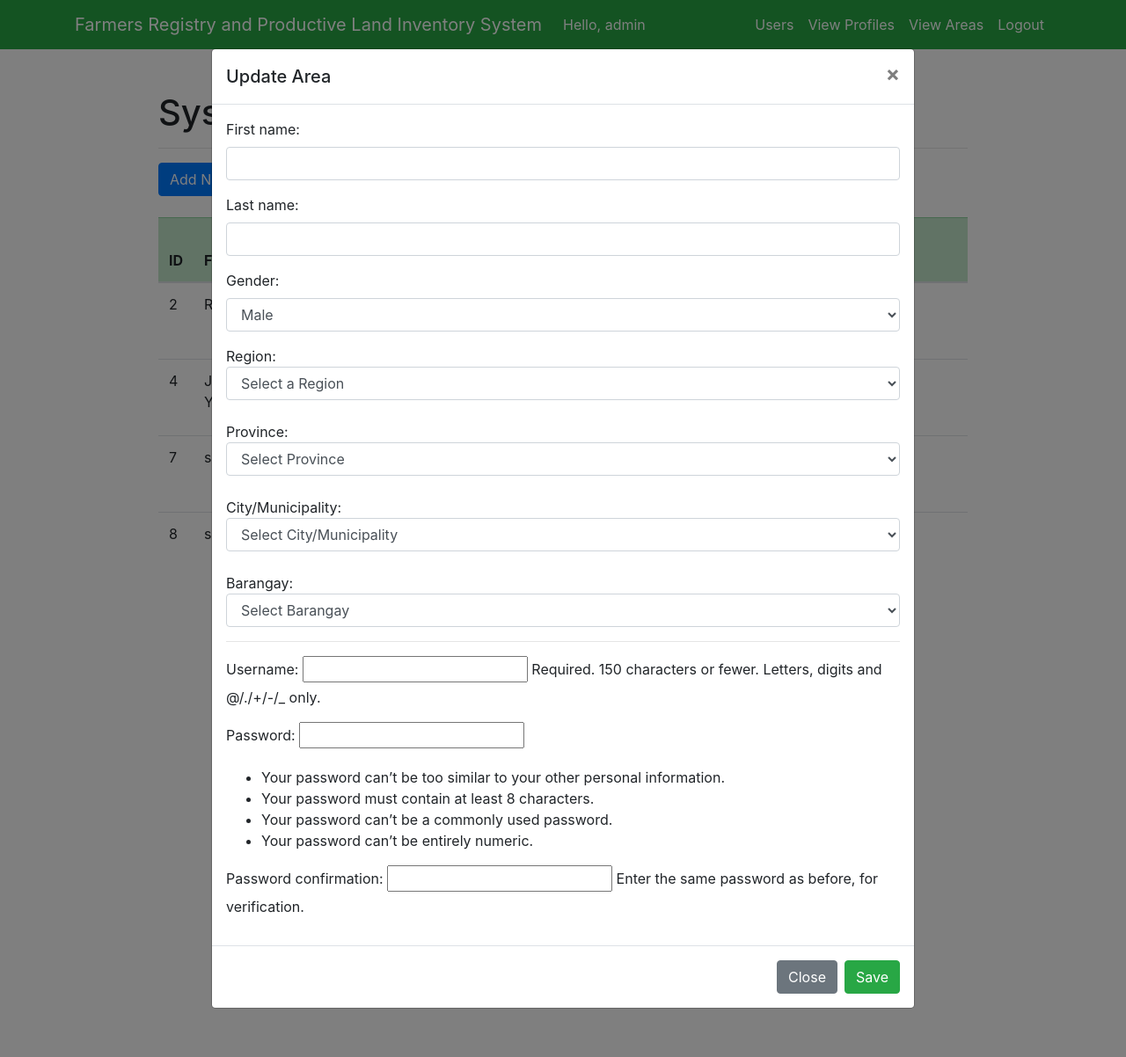
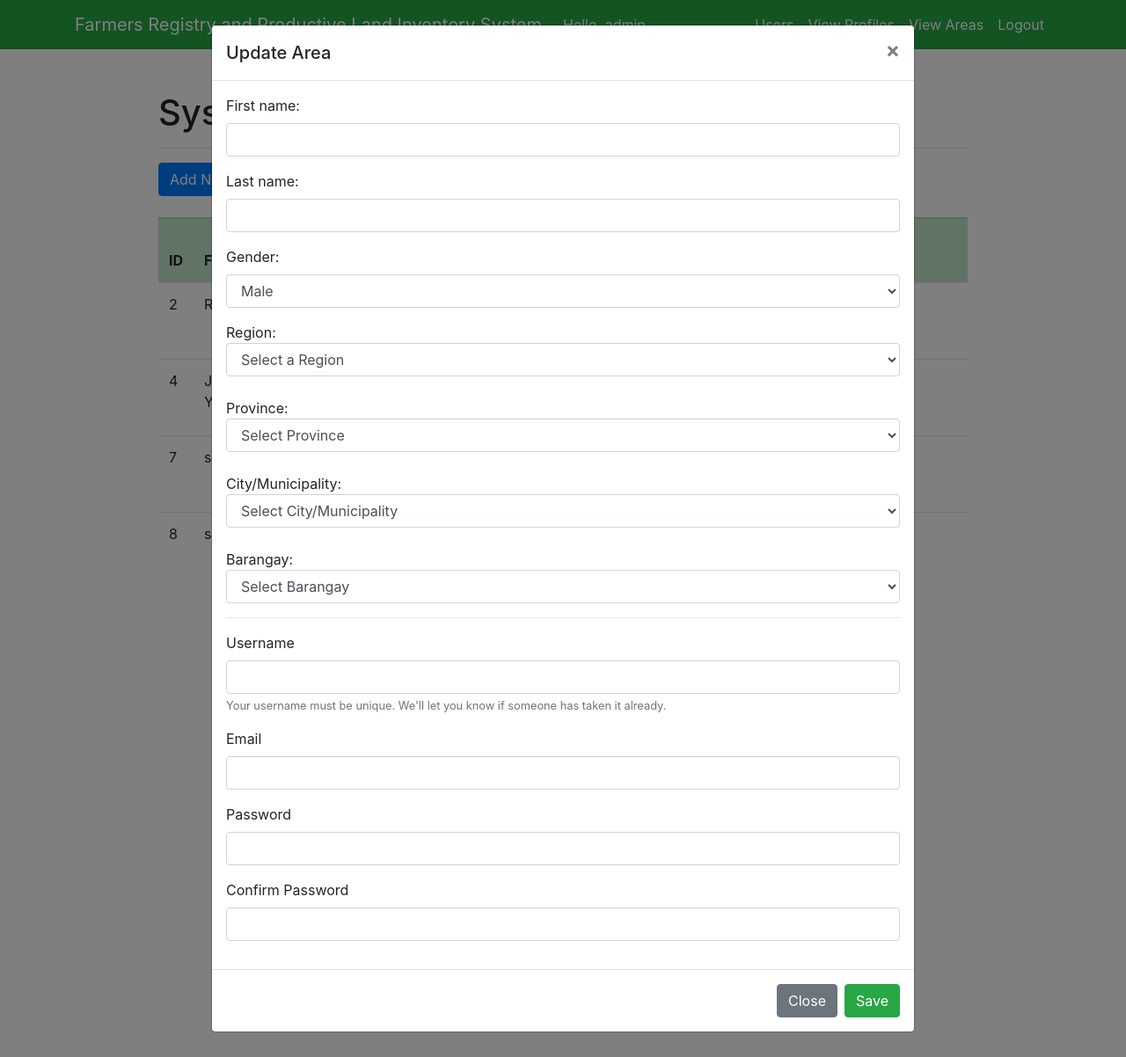
Before and after one commit to glitch0710/test-project, a Django app: page /dashboard/users in a window 1280 px wide, after a click on "Add New User". Shown: the whole page at 88% size. Run offline with Django 4.2, Linux system fonts and the light colour scheme; a user stored in the database is signed in; data comes from the database, SQL or seed files in the repository; both versions use the stored data as it was after the commit; some libraries are stand-ins or nearby versions.

Commit message:
minor updates in creating a user

```diff
--- a/test_app/models.py
+++ b/test_app/models.py
@@ -1,7 +1,7 @@
 from django.db import models
 from django.conf import settings
 
-
+# Farmers
 class Profile(models.Model):
     MALE = 'M'
     FEMALE = 'F'
@@ -25,7 +25,7 @@ class Profile(models.Model):
     def __str__(self):
         return self.first_name
 
-
+# Farmers
 class ProfileAttachments(models.Model):
     profile_id = models.ForeignKey(Profile, models.CASCADE, db_column='profile_id')
     id_picture = models.FileField(upload_to='profile_attachments/id/%Y%m%d')
--- a/test_app/templates/test_app/users.html
+++ b/test_app/templates/test_app/users.html
@@ -24,6 +24,7 @@
 <div class="row justify-content-center mt-5">
     <div class="col-md-10">
         <h1>System Users</h1>
+        {% include 'test_app/messages.html' %}
         <hr>
         <button type="button" class="btn btn-primary" data-toggle="modal" data-target="#addNewUserModal" data-backdrop="static" data-keyboard="false">
             Add New User
@@ -94,7 +95,23 @@
                         <option value="0" selected>Select Barangay</option>
                     </select>
                     <hr>
-                    {{ userform.as_p }}
+                    <div class="form-group">
+                        <label for="username">Username</label>
+                        <input type="text" name="username" class="form-control" id="username" aria-describedby="usernameHelp">
+                        <small id="usernameHelp" class="form-text text-muted">Your username must be unique. We'll let you know if someone has taken it already.</small>
+                    </div>
+                    <div class="form-group">
+                        <label for="email">Email</label>
+                        <input type="email" name="email" class="form-control" id="email" aria-describedby="emailHelp">
+                    </div>
+                    <div class="form-group">
+                        <label for="password1">Password</label>
+                        <input type="password" name="password1" class="form-control" id="password1">
+                    </div>
+                    <div class="form-group">
+                        <label for="password2">Confirm Password</label>
+                        <input type="password" name="password2" class="form-control" id="password2">
+                    </div>
                 </div>
                 <div class="modal-footer">
                     <button type="button" class="btn btn-secondary" data-dismiss="modal">Close</button>
--- a/test_app/views.py
+++ b/test_app/views.py
@@ -345,6 +345,18 @@ def user_list(request):
             data = ProfileForm(request.POST)
 
             if data.is_valid():
+                if request.POST.get('password1') == request.POST.get('password2'):
+                    user_credentials = User.objects.create_user(
+                        username=request.POST.get('username'),
+                        email=request.POST.get('email'),
+                        password=request.POST.get('password1'),
+                    )
+
+                    user_credentials.save()
+                else:
+                    messages.error(request, 'Passwords did not match. Please try again.')
+                    return redirect('user_list')
+
                 new_user = data.save(commit=False)
                 new_user.region = int(request.POST.get('region'))
                 new_user.province = int(request.POST.get('province'))
@@ -367,6 +379,9 @@ def user_list(request):
                 raise ValueError
         except ValueError:
             messages.error(request, "Error encountered upon saving new user. Please try again.")
+            return redirect('user_list')
+        except IntegrityError:
+            messages.error(request, 'That username has already been taken. Please try another one.')
             return redirect('user_list')
 
 
```
Also changed, not shown: db.sqlite3.
